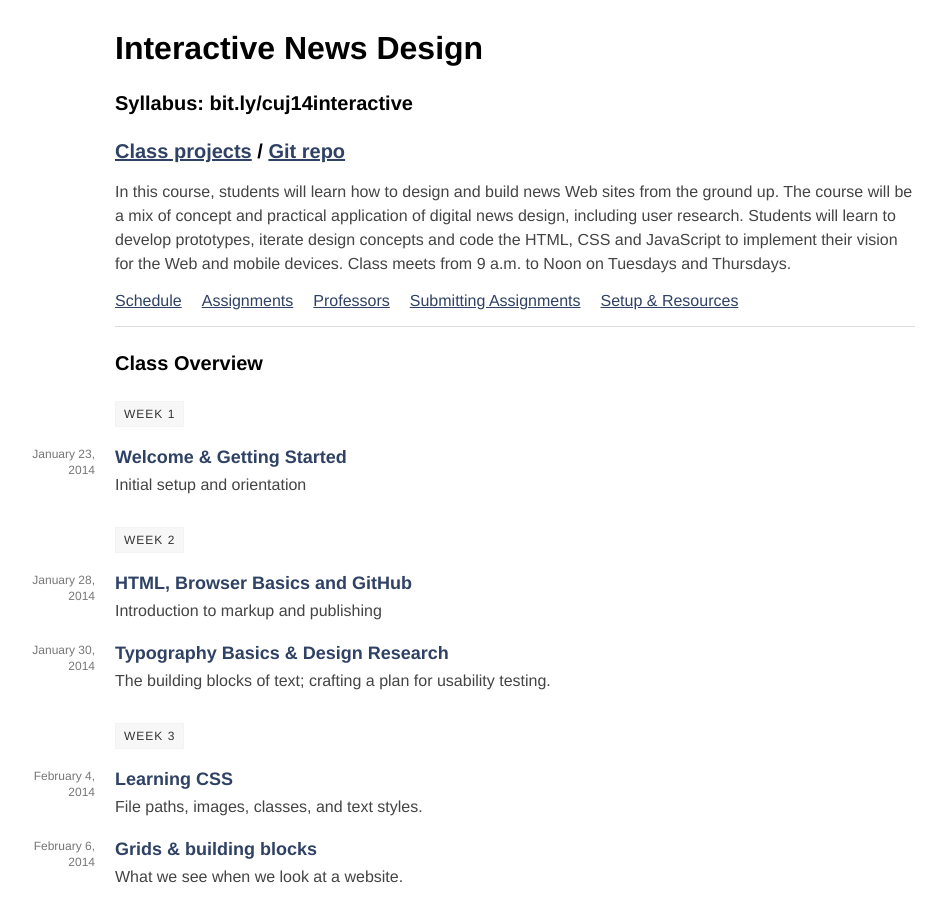
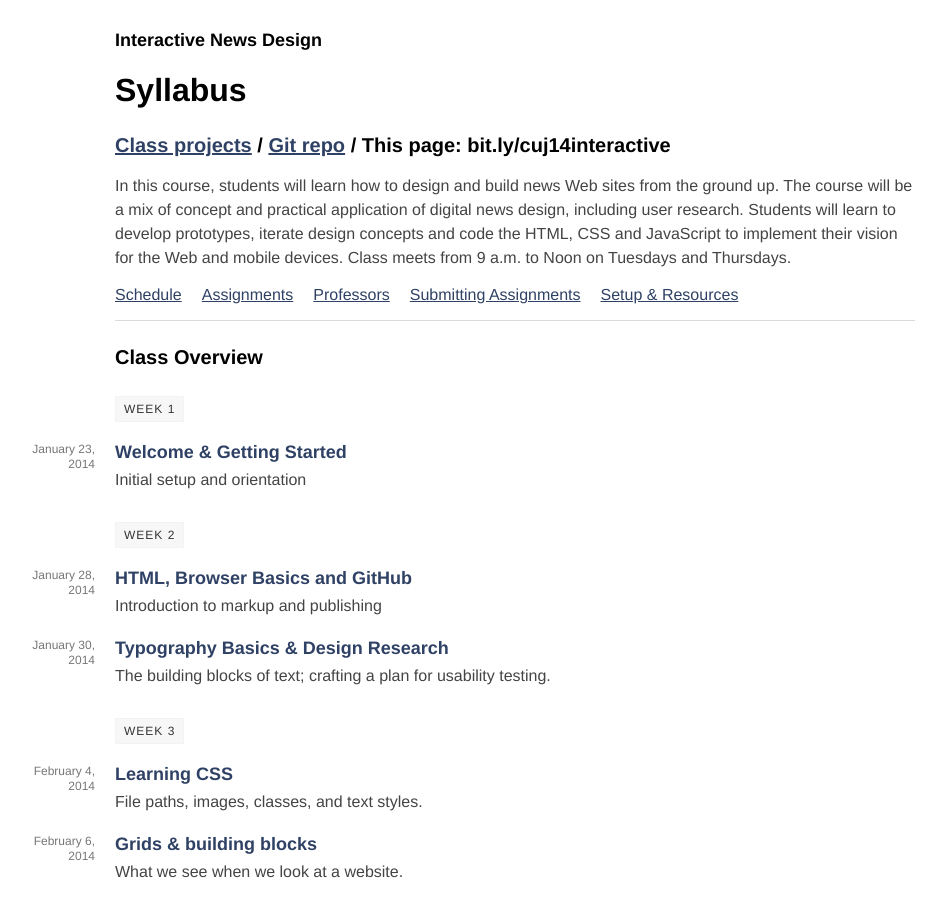
Before and after one commit to tysone/2014-columbia, a Jekyll site: the page built from index.html, in a window 1280 px wide and 900 px high. Shown: the whole window, without its empty margins (165-1108 px from the left). Built offline with Jekyll 4.4.1, drawn with Linux system fonts in a browser that asks for light colours.

Commit message:
modification

```diff
--- a/index.html
+++ b/index.html
@@ -3,11 +3,11 @@ layout: default
 title: Interactive Design - Spring 2014
 ---
 
-<h1>Interactive News Design</h1>
+<h3>Interactive News Design</h3>
 
-<h2>Syllabus: bit.ly/cuj14interactive</h2>
+<h1>Syllabus</h1>
 
-<h2><a href="http://tysone.github.io/2014-columbia-projects/">Class projects</a> / <a href="https://github.com/tysone/2014-columbia-projects">Git repo</a></h2>
+<h2><a href="http://tysone.github.io/2014-columbia-projects/">Class projects</a> / <a href="https://github.com/tysone/2014-columbia-projects">Git repo</a> / This page: bit.ly/cuj14interactive</h2>
 
 <p>In this course, students will learn how to design and build news Web sites from the ground up. The course will be a mix of concept and practical application of digital news design, including user research. Students will learn to develop prototypes, iterate design concepts and code the HTML, CSS and JavaScript to implement their vision for the Web and mobile devices. Class meets from 9 a.m. to Noon on Tuesdays and Thursdays.</p>
 
```
